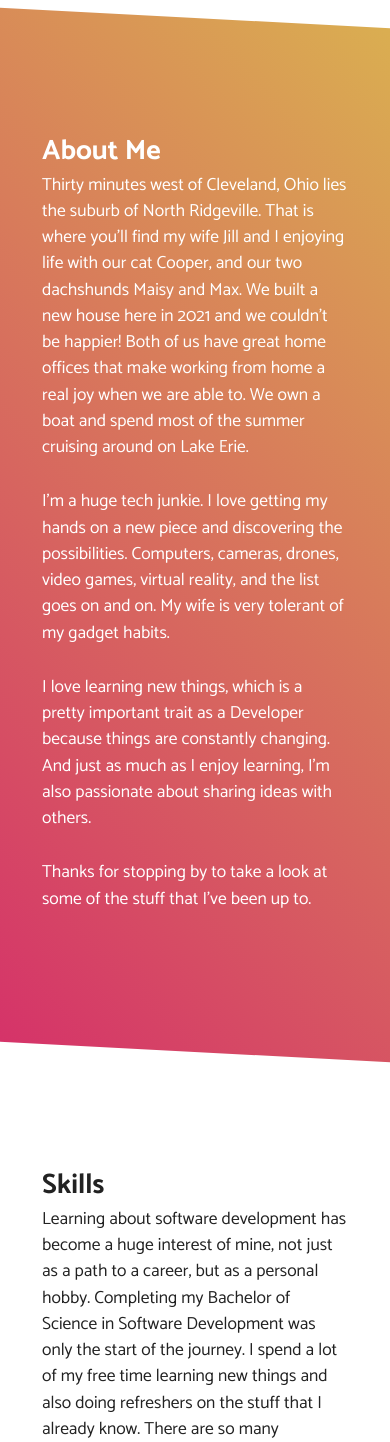
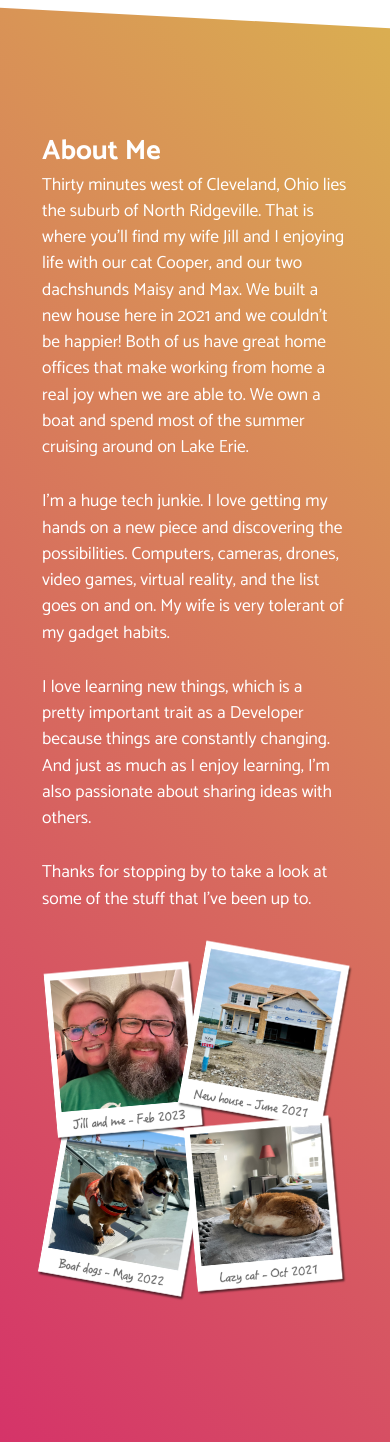
Before and after one commit to SobesMS/mattsobek-dot-com, a PHP site: page / in a window 390 px wide. Shown: the part 491-1933 px from the top of the page. Run offline with PHP 8.4, Linux system fonts and the light colour scheme.

Commit message:
add photos and mattsobek.com project

```diff
--- a/index.php
+++ b/index.php
@@ -6,7 +6,7 @@
     <meta name="viewport" content="width=device-width, initial-scale=1.0">
     <link rel="stylesheet" href="./styles/reset.css">
     <link rel="stylesheet" href="./styles/style.css">
-    <title>mattsobek.com</title>
+    <title>MattSobek.com | Software Developer</title>
 </head>
 <body>
     <nav>
@@ -62,6 +62,12 @@
             <p>I love learning new things, which is a pretty important trait as a Developer because things are constantly changing. And just as much as I enjoy learning, I'm also passionate about sharing ideas with others.</p>
             <p>Thanks for stopping by to take a look at some of the stuff that I've been up to.</p>
         </div>
+        <div class="about-img-grid">
+            <img src="./images/jill_and_me.png" alt="Jill and Me">
+            <img src="./images/new_house.png" alt="New House">
+            <img src="./images/boat-dogs.png" alt="Boat Dogs">
+            <img src="./images/lazy-cat.png" alt="Lazy Cat">
+        </div>
     </section>
 
     <section class="skills">
@@ -99,6 +105,16 @@
                     </div>
                     <div class="portfolio-links">
                         <a href="https://github.com/SobesMS/wgu-course-commander" target="_blank"><img src="https://img.shields.io/badge/-View%20Source%20Code-181717?logo=github&logoColor=white&style=flat" alt="View Source Code"></a>
+                    </div>
+                </div>
+                <div class="portfolio-item">
+                    <div>
+                        <h3>MattSobek.com</h3>
+                        <img class="item-screenshot" src="./images/mattsobekdotcom.png" alt="MattSobek.com screenshot">
+                        <p>My porfolio site and the site that you are currently on. Built primarily to expand knowledge of front-end development concepts as well as promote my personal skills. On top of HTML and CSS, the site contains an PHP email form built from scratch.</p>
+                    </div>
+                    <div class="portfolio-links">
+                        <a href="https://github.com/SobesMS/mattsobek-dot-com" target="_blank"><img src="https://img.shields.io/badge/-View%20Source%20Code-181717?logo=github&logoColor=white&style=flat" alt="View Source Code"></a>
                     </div>
                 </div>
                 <div class="portfolio-item">
--- a/styles/style.css
+++ b/styles/style.css
@@ -303,6 +303,67 @@ section {
     margin-bottom: 2rem;
 }
 
+.about-img-grid {
+    display: grid;
+    max-width: 1000px;
+    margin: 40PX auto;
+    grid-template-columns: 15px 1fr 15px 1fr 15px 1fr 15px 1fr 15px;
+    grid-template-rows: 15px 1fr 15px;
+}
+
+.about-img-grid img:nth-child(1) {
+    grid-area: 2 / 1 / span 2 / span 3;
+    transform: rotate(-5deg);
+    z-index: 1;
+}
+
+.about-img-grid img:nth-child(2) {
+    grid-area: 1 / 3 / span 2 / span 3;
+    transform: rotate(10deg);
+    z-index: 3;
+}
+
+.about-img-grid img:nth-child(3) {
+    grid-area: 1 / 5 / span 2 / span 3;
+    transform: rotate(-5deg);
+    z-index: 2;
+}
+
+.about-img-grid img:nth-child(4) {
+    grid-area: 2 / 7 / span 2 / span 3;
+    transform: rotate(10deg);
+    z-index: 4;
+}
+
+@media screen and (max-width: 700px) {
+    .about-img-grid {
+        margin-inline: 50px;
+        grid-template-columns: 1fr 10px 1fr;
+        grid-template-rows: 15px 1fr 15px 1fr 15px;
+    }
+
+    .about-img-grid img:nth-child(1) {
+        grid-area: 2 / 1 / span 2 / span 2;
+        z-index: 2;
+    }
+
+    .about-img-grid img:nth-child(2) {
+        grid-area: 1 / 2 / span 2 / span 2;
+        z-index: 3;
+    }
+
+    .about-img-grid img:nth-child(3) {
+        grid-area: 3 / 1 / span 2 / span 2;
+        transform: rotate(10deg);
+        z-index: 1;
+    }
+
+    .about-img-grid img:nth-child(4) {
+        grid-area: 3 / 2 / span 2 / span 2;
+        transform: rotate(-5deg);
+    }
+}
+
 .skills img {
     height: 30px;
     display: inline-block;
```
Also changed, not shown: images/boat-dogs.png (added), images/jill_and_me.png (added), images/lazy-cat.png (added), images/mattsobekdotcom.png (added), images/new_house.png (added).
